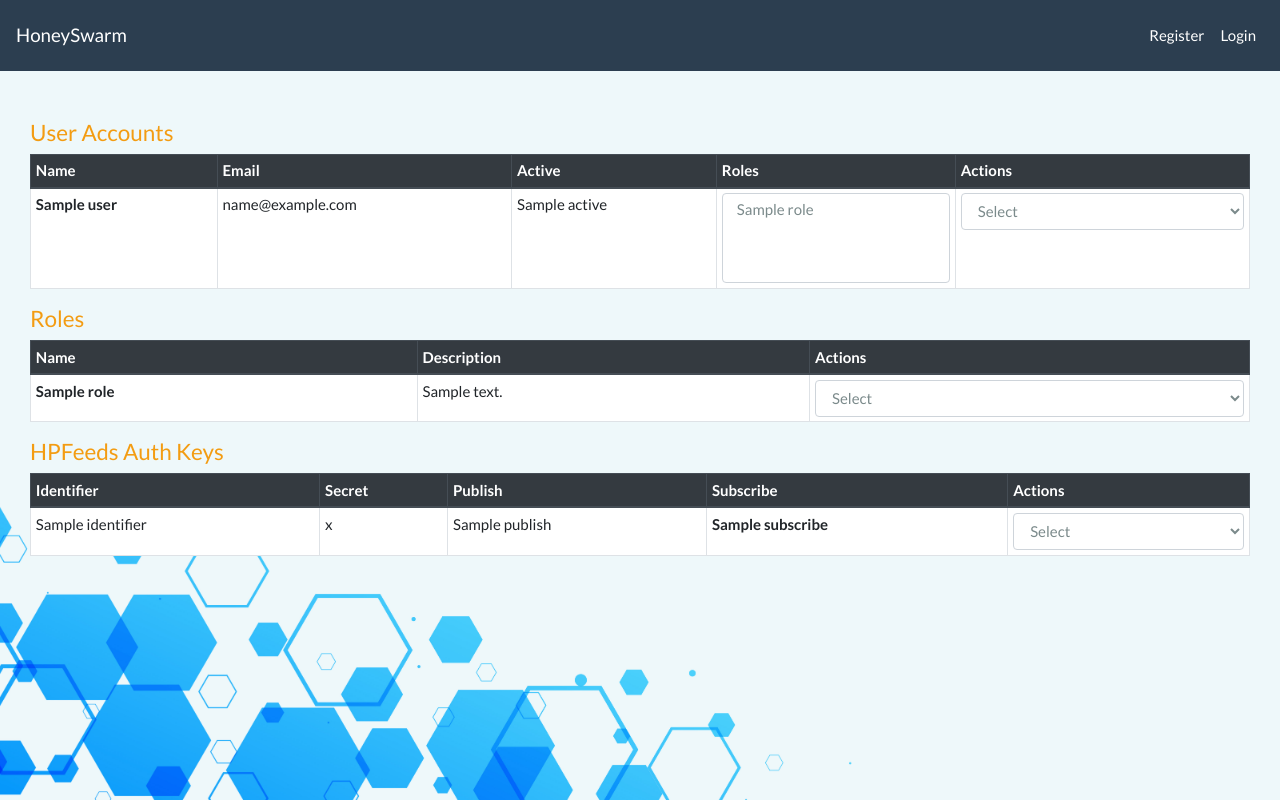
After one commit to honeyswarm/honeyswarm, a Flask app: template honeyswarm/templates/admin.html in a window 1280 px wide. The commit adds this page. Run offline with Flask 2, Linux system fonts and the light colour scheme; the template is opened without the code that fills it: most values are stand-ins (such as "Sample title", 1, 10 or a date in 2020); some libraries are stand-ins or nearby versions.

Commit message:
Admin Page

```diff
--- a/honeyswarm/__init__.py
+++ b/honeyswarm/__init__.py
@@ -125,6 +125,7 @@ app.register_blueprint(flaskcode.blueprint, url_prefix='/flaskcode')
 
 # Import the Blueprints after the app has loaded else we get import errors.
 from honeyswarm.saltapi import pepper_api
+from honeyswarm.admin import admin
 from honeyswarm.auth import auth
 from honeyswarm.hives import hives
 from honeyswarm.jobs import jobs
@@ -132,6 +133,7 @@ from honeyswarm.honeypots import honeypots
 from honeyswarm.frames import frames
 
 # Register the Blueprints
+app.register_blueprint(admin)
 app.register_blueprint(auth)
 app.register_blueprint(hives)
 app.register_blueprint(jobs)
@@ -158,6 +160,11 @@ def format_prettyjson(json_string):
 
     return pretty_json
 
+@app.template_filter('userroles')
+def format_prettyjson(userroles):
+
+    return [x.name for x in userroles]
+
 @app.route('/')
 def index():
     return render_template('index.html')
--- /dev/null
+++ b/honeyswarm/templates/admin.html
@@ -0,0 +1,190 @@
+{% extends "base.html" %}
+{% set active_page = "admin" %}
+{% block content %}
+
+<div class="container-fluid">
+  <div class="row mt-5">
+    <div class="col">
+      <div class="row">
+        <div class="col">
+          <h4 class="text-warning">User Accounts</h4>
+          <table class="table table-bordered table-sm table-hover table-striped">
+            <thead class="thead-dark">
+              <tr>
+                <th scope="col">Name</th>
+                <th scope="col">Email</th>
+                <th scope="col">Active</th>
+                <th scope="col">Roles</th>
+                <th scope="col">Actions</th>
+              </tr>
+            </thead>
+            <tbody>
+              {% for user in users %}
+              <tr id="row-{{user['id']}}">
+                <th scope="row">{{user['name']}}</th>
+                <td>{{user['email']}}</td>
+                <td>{{user['active']}}</td>
+                <td>
+                    <select multiple class="form-control" id="user_roles">
+                      {% for role in roles %}
+                      <option value="role-{{role['id']}}" {% if role['name'] in user['roles']|userroles %}selected{% endif %}>{{role['name']}}</option>
+                      {% endfor %}
+                    </select>
+                </td>
+                <td>
+                  <select class="form-control job_action" id="regActions" data-jobId="{{user['id']}}">
+                    <option value="select">Select</option>
+                    <option value="poll">Delete</option>
+                    {% if user['active'] %}
+                    <option value="deactivate">Deactivate</option>
+                    {% else %}
+                    <option value="activate">Activate</option>
+                    {% endif %}
+                    <option value="delete">Set Password</option>
+                  </select>
+                </td>
+              </tr>
+              {% endfor %}
+            </tbody>
+          </table>
+        </div>
+      </div>
+
+      <div class="row">
+        <div class="col">
+          <h4 class="text-warning">Roles</h4>
+          <div class="table-responsive">
+            <table class="table table-bordered table-sm table-hover table-striped">
+              <thead class="thead-dark">
+                <tr>
+                  <th scope="col">Name</th>
+                  <th scope="col">Description</th>
+                  <th scope="col">Actions</th>
+
+                </tr>
+              </thead>
+              <tbody>
+                {% for role in roles %}
+                <tr id="row-{{role['id']}}">
+                  <th scope="row">{{role['name']}}</th>
+                  <td>{{role['description']}}</td>                  <td>
+                    <select class="form-control job_action" id="regActions" data-jobId="{{role['id']}}">
+                      <option value="select">Select</option>
+                      <option value="poll">Delete</option>
+                    </select>
+                  </td>
+                </tr>
+                {% endfor %}
+              </tbody>
+            </table>
+          </div>
+        </div>
+      </div>
+
+
+      <div class="row">
+        <div class="col">
+          <h4 class="text-warning">HPFeeds Auth Keys</h4>
+          <div class="table-responsive">
+            <table class="table table-bordered table-sm table-hover table-striped">
+              <thead class="thead-dark">
+                <tr>
+                  <th scope="col">Identifier</th>
+                  <th scope="col">Secret</th>
+                  <th scope="col">Publish</th>
+                  <th scope="col">Subscribe</th>
+                  <th scope="col">Actions</th>
+                </tr>
+              </thead>
+              <tbody>
+                {% for key in auth_keys %}
+                <tr id="row-{{key['id']}}">
+                  <td scope="col">{{key['identifier']}}</td>
+                  <td scope="col">{{key['secret']}}</td>
+                  <td scope="col">{{key['publish']}}</td>
+                  <th scope="col">{{key['subscribe']}}</td>
+                  <td scope="col">
+                    <select class="form-control job_action" id="regActions" data-jobId="{{key['id']}}">
+                      <option value="select">Select</option>
+                      <option value="poll">Delete</option>
+                    </select>
+                  </td>
+
+                </tr>
+                {% endfor %}
+              </tbody>
+            </table>
+          </div>
+        </div>
+      </div>
+
+
+    </div>
+  </div>
+
+<script>
+
+
+let notificationCount = 0;
+
+$( ".job_action" ).change(function() {
+  let hive_id = this.getAttribute("data-jobId");
+  let hive_action = this.value;
+  console.log(this)
+
+
+  // Ignore select
+  if (hive_action == "select"){
+    return
+  }
+
+  console.log("Running action "+ hive_action + " for Hive " + hive_id);
+
+
+  let post_params = { hive_id: hive_id };
+  let post_url = "/hives/actions/"+hive_action;
+
+  $.post( post_url, post_params)
+  .done(function( data ) {
+    console.log( "Data Loaded: " + data );
+    if (data['success']){
+
+      // Add notification
+      alert_notify('alert-success', 'Job Updated', 'Job ID: '+data['message'] )
+      if (data['job_complete']){
+        location.reload();
+      }
+
+    } else {
+      alert_notify('alert-danger', 'Error', data['message'] )
+    }
+
+
+
+  })
+  .fail(function() {
+    alert_notify('alert-danger', 'Error', 'Something went wrong' )
+  });
+
+
+  // reset the dropdown
+  $(this).val('select')
+
+  });
+
+
+function add_notification(textClass, text){
+  notificationCount ++;
+  let notification = `<a class="dropdown-item ${textClass}" href="#">${text}</a>`;
+  $('#notification-dropdown').append(notification);
+  $('#notification-count').html(notificationCount);
+}
+
+
+
+</script>
+
+
+</div>
+
+{% endblock %}
--- a/honeyswarm/templates/base.html
+++ b/honeyswarm/templates/base.html
@@ -109,6 +109,12 @@
         </li>
         {% endif %}
         {% if current_user.is_authenticated %}
+
+        {% if current_user.has_role('admin') %}
+        <li class="nav-item" {% if active_page  == 'admin' %}active{% endif%}>
+          <a class="nav-link" href="{{ url_for('admin.admin_page') }}">Admin</a>
+        </li>
+        {% endif %}
         <li class="nav-item">
           <a class="nav-link" href="{{ url_for('auth.logout') }}">Logout</a>
         </li>
```
Also changed, not shown: honeyswarm/admin.py (added, +40 -0 lines).
